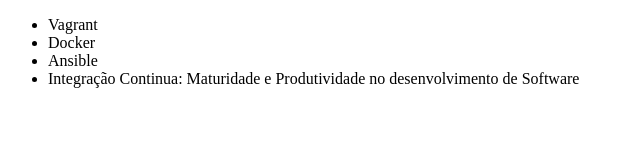
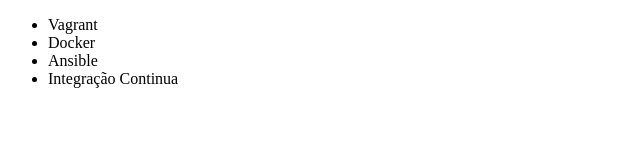
Before and after one commit to jorgebasile/supreme-octo, a plain HTML site: page index.html in a window 1280 px wide. Shown: the whole page, without its empty margins (0-640 px from the left). Drawn offline with Linux system fonts and the light colour scheme.

Commit message:
Alteracao no nome do curso de Integracao Continua

```diff
--- a/index.html
+++ b/index.html
@@ -9,7 +9,7 @@
         <li>Vagrant</li>
         <li>Docker</li>
         <li>Ansible</li>
-        <li>Integração Continua: Maturidade e Produtividade no desenvolvimento de Software</li>
+        <li>Integração Continua</li>
     </ul>
 </body>
 </html>
```
